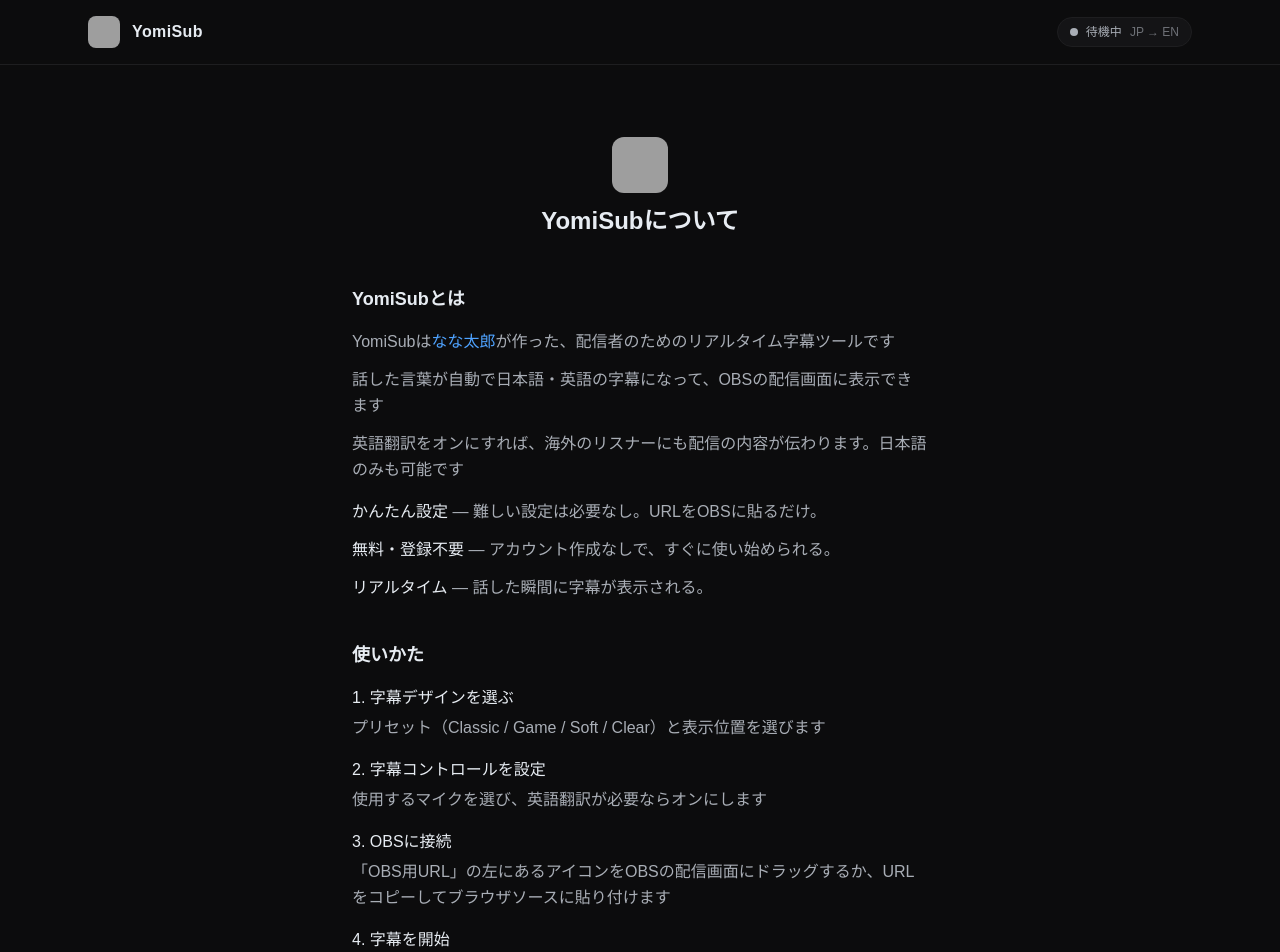
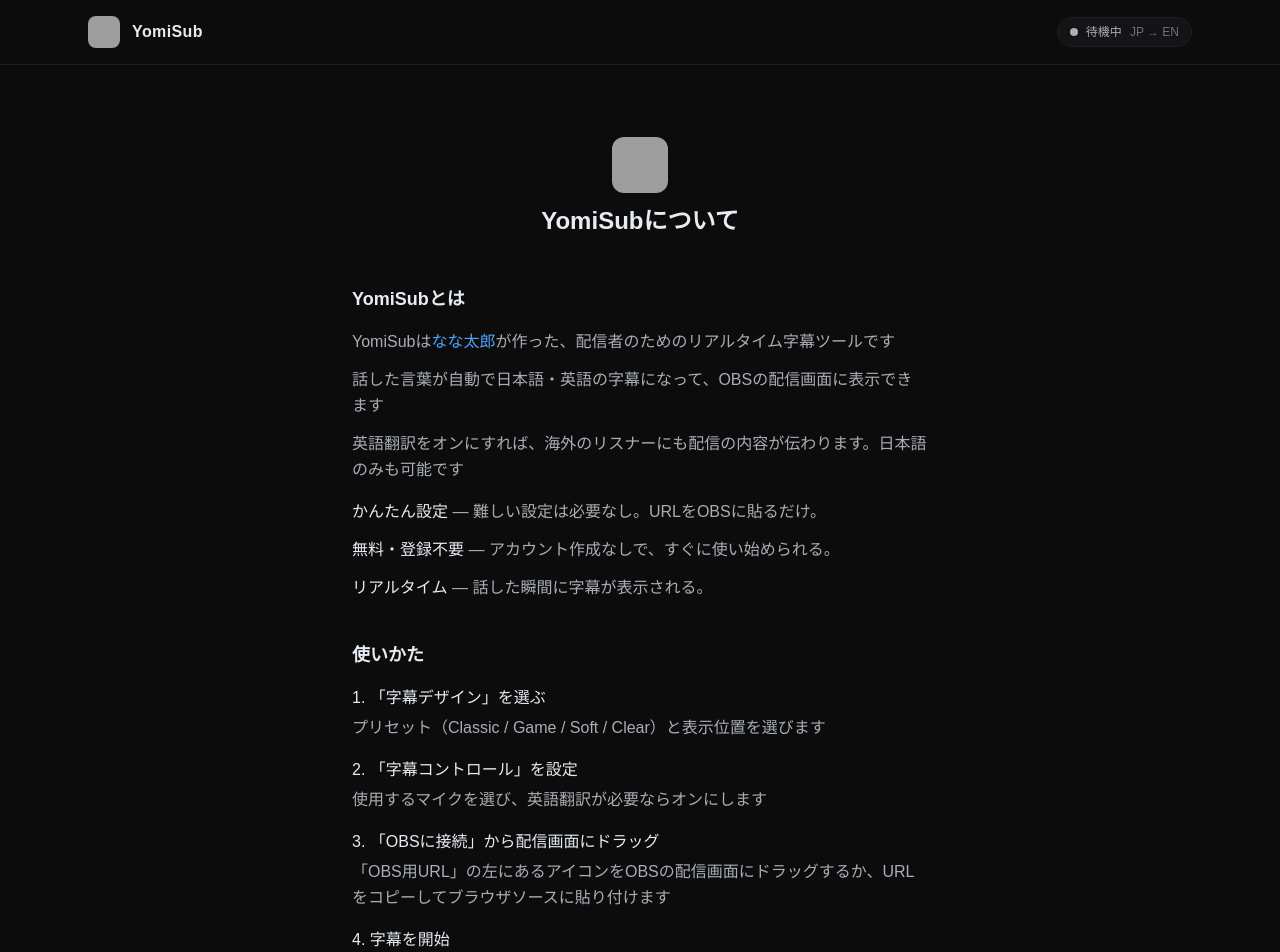
Before and after one commit to nxouv/yomisub, a Next.js app: page /about in a window 1280 px wide. Shown: the top 952 px of the page. Built offline with nearby package versions, Linux system fonts and the light colour scheme; no server answers; grey boxes are pictures that could not be loaded; a web font is replaced by a local one.

Commit message:
Aboutページの使い方セクションの文を修正し、より具体的な表現に変更しました。

```diff
--- a/app/about/page.tsx
+++ b/app/about/page.tsx
@@ -80,15 +80,15 @@
             <h2 className="text-lg font-semibold text-yomi-text">使いかた</h2>
             <div className="space-y-4 text-sm sm:text-base text-yomi-text-sub leading-relaxed">
               <div className="space-y-1">
-                <p className="text-yomi-text font-medium">1. 字幕デザインを選ぶ</p>
+                <p className="text-yomi-text font-medium">1. 「字幕デザイン」を選ぶ</p>
                 <p>プリセット（Classic / Game / Soft / Clear）と表示位置を選びます</p>
               </div>
               <div className="space-y-1">
-                <p className="text-yomi-text font-medium">2. 字幕コントロールを設定</p>
+                <p className="text-yomi-text font-medium">2. 「字幕コントロール」を設定</p>
                 <p>使用するマイクを選び、英語翻訳が必要ならオンにします</p>
               </div>
               <div className="space-y-1">
-                <p className="text-yomi-text font-medium">3. OBSに接続</p>
+                <p className="text-yomi-text font-medium">3. 「OBSに接続」から配信画面にドラッグ</p>
                 <p>「OBS用URL」の左にあるアイコンをOBSの配信画面にドラッグするか、URLをコピーしてブラウザソースに貼り付けます</p>
               </div>
               <div className="space-y-1">
```
